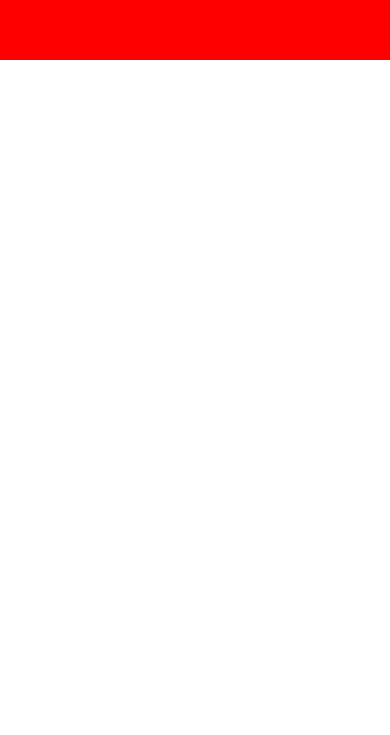
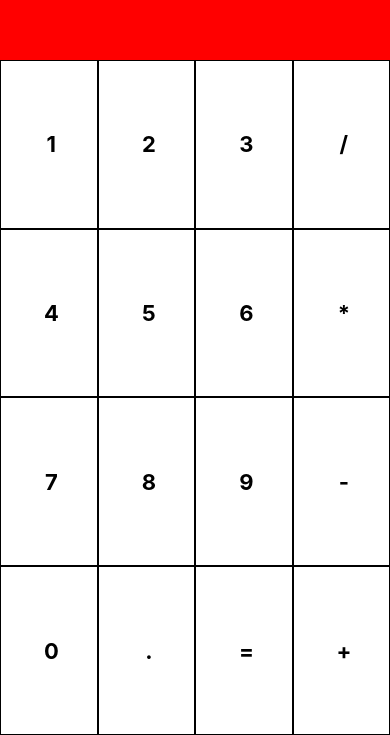
Before and after one commit to Bwise1/MobileCalculator, a React Native app: screen / in a window 390 px wide. Shown: the part 109-844 px from the top of the page. Built offline with nearby package versions, Linux system fonts and the light colour scheme.

Commit message:
added button and Button text

```diff
--- a/App.js
+++ b/App.js
@@ -1,13 +1,45 @@
 import React from 'react';
 import { StyleSheet, Text, View, AppRegistry } from 'react-native';
+
 import Styles from './Style';
+
+import Button from './Buttons';
+
+//buttons that will be displayed on the screen
+const inputButtons = [
+  [1, 2, 3, '/'],
+  [4, 5, 6, '*'],
+  [7, 8, 9, '-'],
+  [0, '.', '=', '+']
+];
+
+
 export default class App extends React.Component {
   render() {
     return (
       <View style={Styles.container}>
         <View style={Styles.resultContainer}></View>
-        <View style={Styles.buttonContainer}></View>
+        <View style={Styles.buttonContainer}>{this._renderButtons()}</View>
       </View>
     );
   }
+  _renderButtons(){
+    let views = [];
+
+    for(var r=0; r<inputButtons.length; r++){
+      let row = inputButtons[r];
+
+      let inputRow =[];
+      for (var i=0; i < row.length; i++ ){
+        let input = row[i];
+
+        inputRow.push(
+          <Button value={input} key={r + "-" +i }/>
+        );
+      }
+      views.push(<View style={Styles.inputRow} key={"row-" + r}>{inputRow}</View>)
+    }
+
+    return views;
+  }
 }
--- a/Buttons.js
+++ b/Buttons.js
@@ -2,7 +2,7 @@ import React, { Component } from 'react';
 import { View, Text } from 'react-native';
 
 //importing style component
-import Styles from '.Style/';
+import Styles from './Style';
 
 export default class Button extends Component{
 
--- a/Style.js
+++ b/Style.js
@@ -24,7 +24,12 @@ var Styles = StyleSheet.create({
     buttonText: {
         fontSize: 22,
         fontWeight: 'bold',
-        color: 'white',
+        color: 'black',
+    },
+
+    inputRow: {
+        flex: 1,
+        flexDirection: 'row',
     },
   });
 
```
